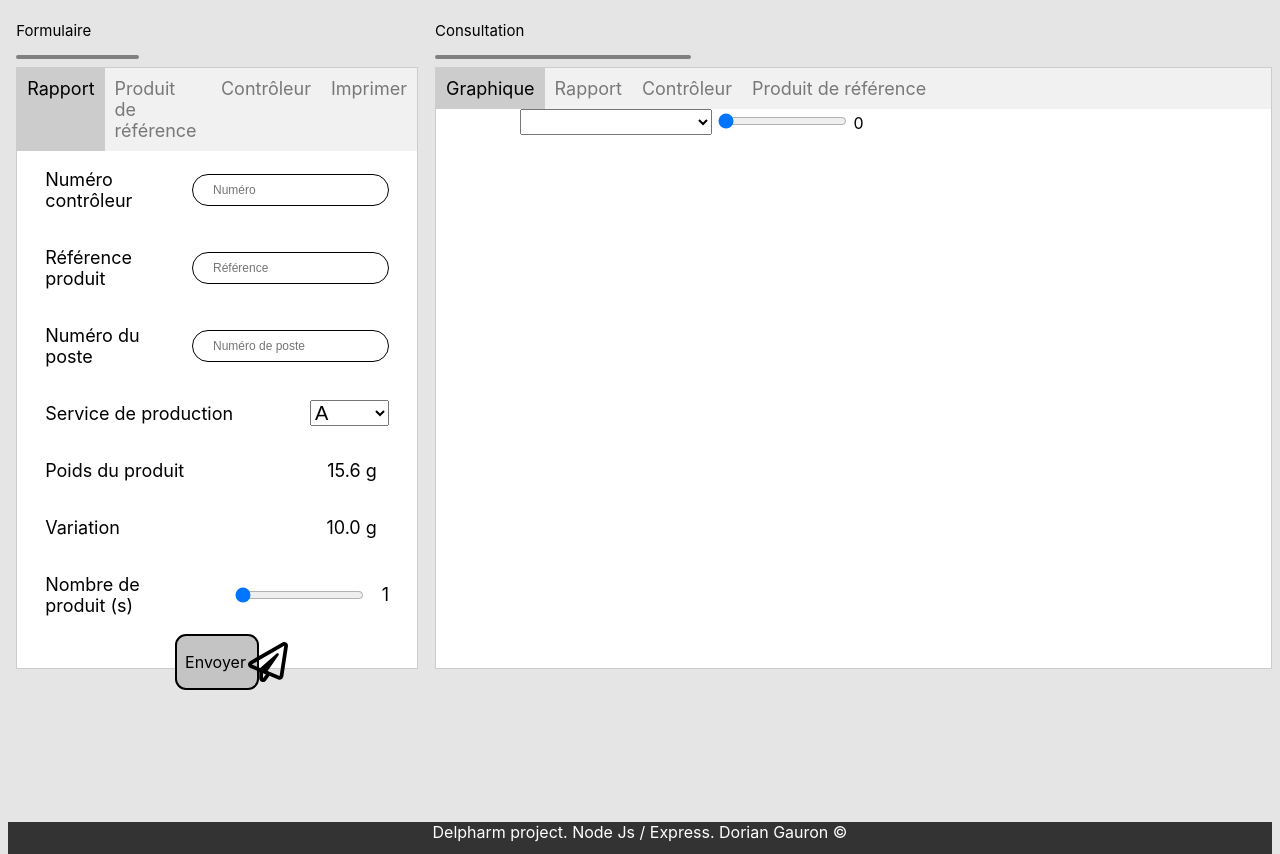
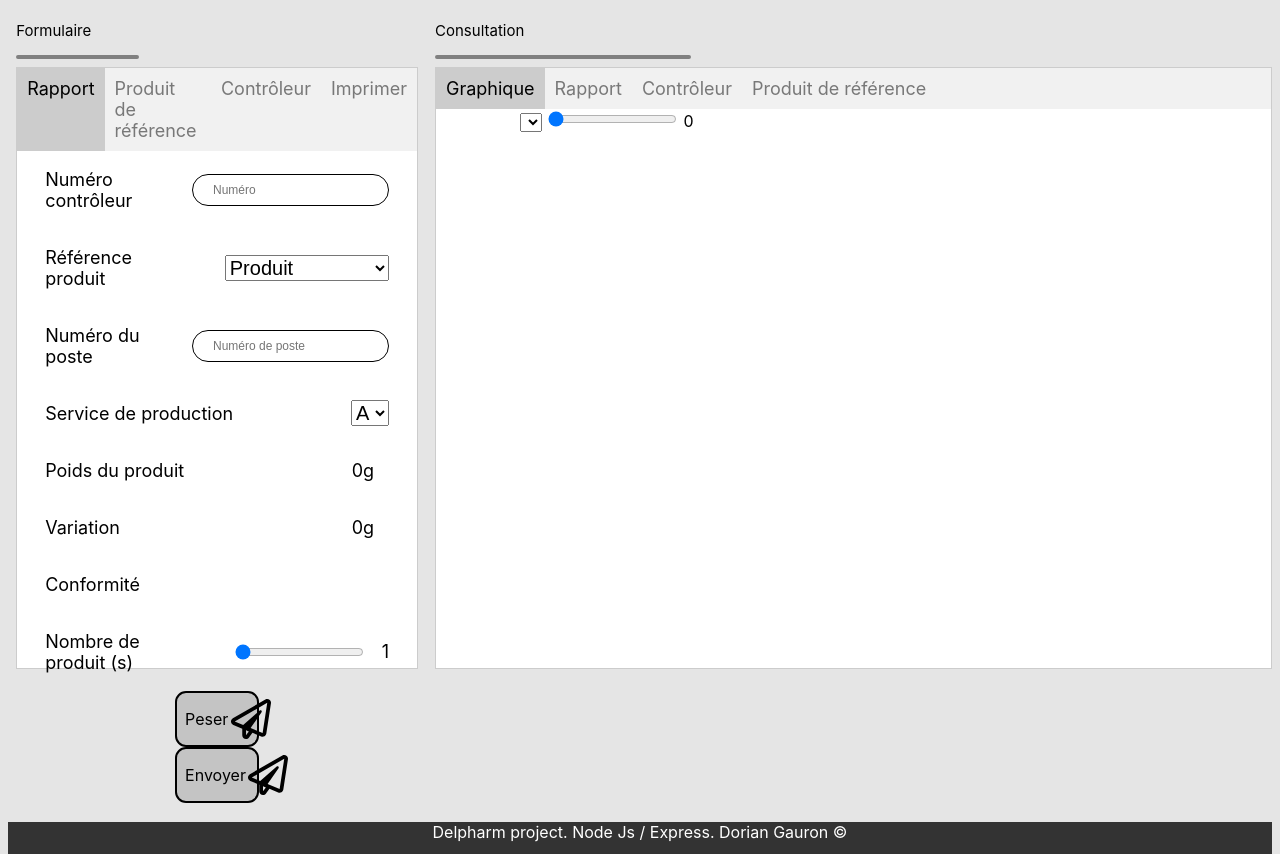
Before and after one commit to Michelprogram/delpharm, a Node server app: page / in a window 1280 px wide. Shown: the part 72-926 px from the top of the page. Run offline with Node 20, Linux system fonts and the light colour scheme; data that the repository does not hold is empty.

Commit message:
calcul du poids intégration api

```diff
--- a/models/produit.model.js
+++ b/models/produit.model.js
@@ -1,4 +1,5 @@
 const db = require('./db')
+const My_promise = require('./promise')
 
 class Produit{
   constructor(){
@@ -15,6 +16,14 @@ class Produit{
       cb(result)
     })
   }
+
+  static select_Produit_name = async (nom)=>{
+    const request = `SELECT Grammes FROM Produit_reference where Nom = '${nom}'`
+    let result = await My_promise(request)
+    result = (JSON.parse(JSON.stringify(result)))
+    return result[0].Grammes
+
+  }
 }
 
 module.exports = Produit
--- a/package.json
+++ b/package.json
@@ -14,6 +14,7 @@
     "express": "^4.17.1",
     "mysql": "^2.18.1",
     "nodemon": "^2.0.7",
-    "serialport": "^9.0.7"
+    "serialport": "^9.0.7",
+    "xmlhttprequest": "^1.8.0"
   }
 }
--- a/public/script/home/graphique.js
+++ b/public/script/home/graphique.js
@@ -1,13 +1,14 @@
-const select_graphique = document.querySelector('#produit-graphique')
+const select_graphique = document.querySelectorAll('#produit-graphique,#ref-produit')
 
 Myrequest("/API/select/all_product","GET")
 .then((data) => {
     for (const key in data) {
         const name = data[key].Nom
-        const option = document.createElement('option')
-        option.value = name
-        option.innerHTML = name
-        select_graphique.appendChild(option)
-
+        for (let index = 0; index < 2; index++) {
+            const option = document.createElement('option')
+            option.value = name
+            option.innerHTML = name
+            select_graphique[index].appendChild(option)
+        }
     }
 })
--- /dev/null
+++ b/public/script/home/poids.js
@@ -0,0 +1,29 @@
+const span_poids = document.querySelector('#Poids_produit')
+const span_variation = document.querySelector('#Variation')
+
+const conforme = document.querySelector('#Conforme')
+
+const ref_produit = document.querySelector('#ref-produit')
+const peser_button = document.querySelector('.peser-button')
+
+const nb_produit = document.querySelector('#nb_produit')
+
+peser_button.addEventListener('click',(e)=>{
+    const data = {
+        nom_produit: ref_produit.value,
+        nombre_de_produit: nb_produit.value
+    }
+
+    Myrequest("/API/balance/weight","POST",data)
+    .then((data)=>{
+        span_poids.innerHTML = data.poids
+        span_variation.innerHTML = data.variation
+        conforme.innerHTML = data.conforme
+    })
+})
+
+
+
+/*
+Myrequest("http://172.16.185.202:3000/api/balance","GET") //Changer URI pour la mis en service
+.then((data)=>console.log(data))*/
--- a/public/script/home/request.js
+++ b/public/script/home/request.js
@@ -2,7 +2,7 @@ const Myrequest = (URI,method,data={}) => {
     return new Promise((resolve,reject)=>{
         const request = new XMLHttpRequest()
         request.onreadystatechange = ()=>{
-            if (request.readyState == XMLHttpRequest.DONE && request.status == 200){
+            if (request.readyState == 4 && request.status == 200){
                 data = JSON.parse(request.responseText)
                 resolve(data)
             }
--- a/public/style/home/button.css
+++ b/public/style/home/button.css
@@ -9,11 +9,9 @@
     transition: all .5s;
 }
 
-.send-button{
-
+.send-button,.peser-button{
     width: 20%;
     margin:0 auto;
-
 }
 
 
--- a/public/style/home/formulaire.css
+++ b/public/style/home/formulaire.css
@@ -41,9 +41,11 @@ input[type="text"],select,#Poids_produit,#Variation{
     margin-right: 5%;
 }
 
-select{
+#ref-produit,#List_production{
     font-size: 20px;
-    width: 23%;
+}
+#ref-produit{
+    width: 50%;
 }
 
 .error-message{
--- a/routes/api.js
+++ b/routes/api.js
@@ -3,7 +3,7 @@ const routes = require('express').Router()
 const api_page_controller = require('../controllers/api')
 const balance_route = require('../controllers/balance')
 
-routes.get('/balance/weight',balance_route)
+routes.post('/balance/weight',balance_route)
 
 routes.get('/select/all_controleur',api_page_controller.select_all_controleur)
 
--- a/views/home/index.html
+++ b/views/home/index.html
@@ -51,7 +51,9 @@
 
                     <div class="Input_container">
                         <p>Référence produit</p>
-                        <input type="text" id="ref-produit" placeholder="Référence" maxlength="6">
+                        <select name="ref-produit" id="ref-produit">
+                            <option value="Produit" class="Element_list">Produit</option>
+                        </select>
                     </div>
 
                     <div class="Input_container">
@@ -76,19 +78,28 @@
 
                     <div class="Input_container">
                         <p>Poids du produit</p>
-                        <div class="container-span"><span id="Poids_produit">15.6 g</span></div>
+                        <div class="container-span"><span id="Poids_produit">0g</span></div>
                     </div>
 
                     <div class="Input_container">
                         <p>Variation</p>
-                        <div class="container-span"><span id="Variation">10.0 g</span></div>
+                        <div class="container-span"><span id="Variation">0g</span></div>
+                    </div>
 
+                    <div class="Input_container">
+                        <p>Conformité</p>
+                        <div class="container-span"><span id="Conforme"></span></div>
                     </div>
 
                     <div class="Input_container">
                         <p>Nombre de produit (s)</p>
                         <input type="range" name="nb_produit" id="nb_produit" max="50" min="1" value="0">
                         <span id="value_produit">1</span>
+                    </div>
+
+                    <div id="Button_container" class="peser-button" >
+                        <p class="texte-button">Peser</p>
+                        <img class="button_img" src="/static/images/home/Send.svg" alt="Envoyer">
                     </div>
 
                     <span id="formulaire"></span>
@@ -271,8 +282,9 @@
 </html>
 
 <script type="text/javascript" src="/static/script/home/request.js"></script>
-<script type="text/javascript" src="/static/script/home/script.js"></script>
+<script type="text/javascript" src="/static/script/home/send_button.js"></script>
 <script type="text/javascript" src="/static/script/home/slider.js"></script>
-<script type="text/javascript" src="/static/script/home/tabs.js"></script>
+<script type="text/javascript" src="/static/script/home/animation_tabs.js"></script>
 <script type="text/javascript" src="/static/script/home/graphique.js"></script>
-<script type="text/javascript" src="/static/script/home/rapport.js"></script>
+<script type="text/javascript" src="/static/script/home/tableaux.js"></script>
+<script type="text/javascript" src="/static/script/home/poids.js"></script>
```
Also changed, not shown: controllers/balance.js (+64 -2 lines), jsconfig.json (added, +8 -0 lines), public/script/home/animation_tabs.js (renamed from public/script/home/tabs.js), public/script/home/send_button.js (renamed from public/script/home/script.js), public/script/home/tableaux.js (renamed from public/script/home/rapport.js), 1 other file.
